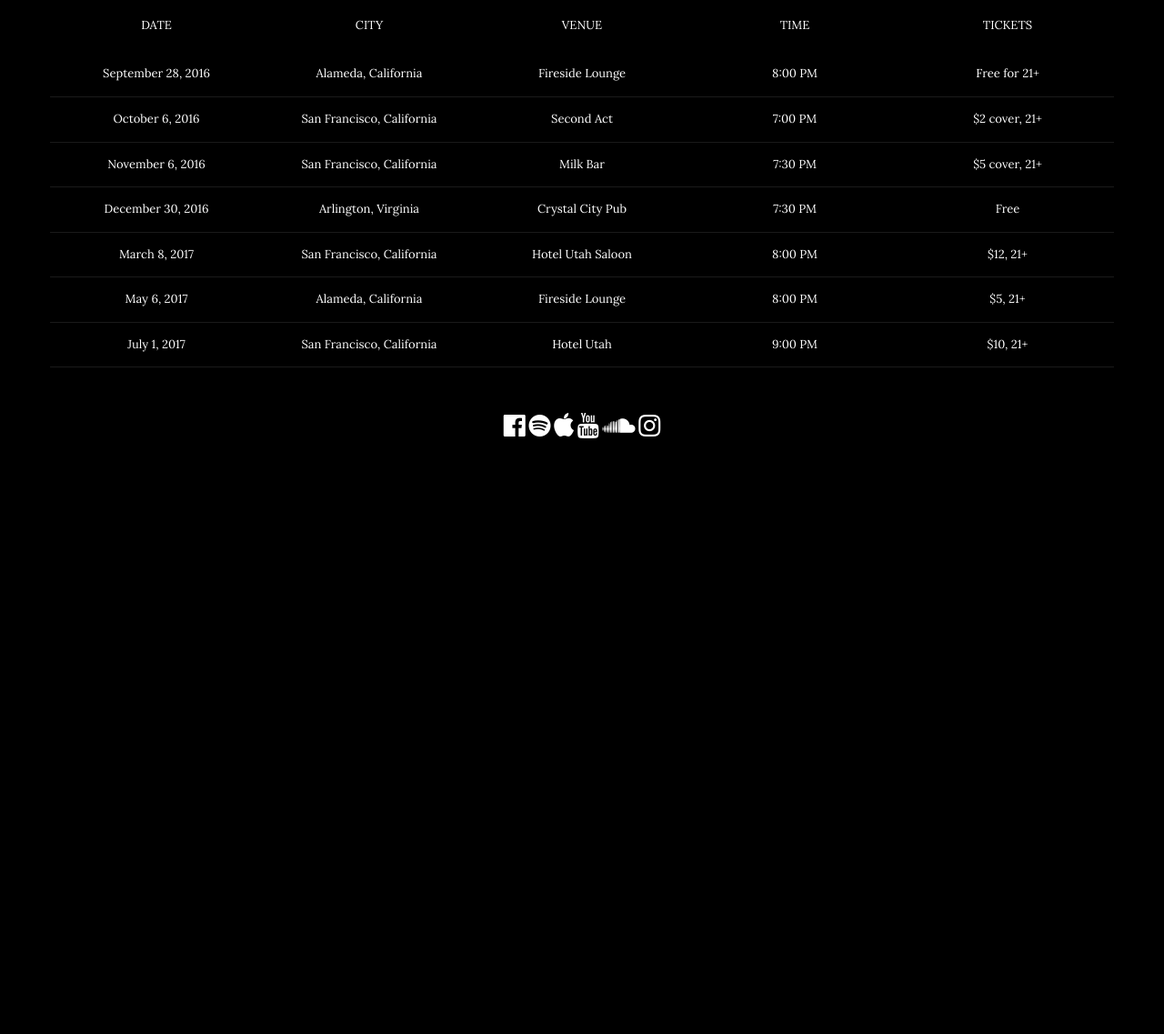
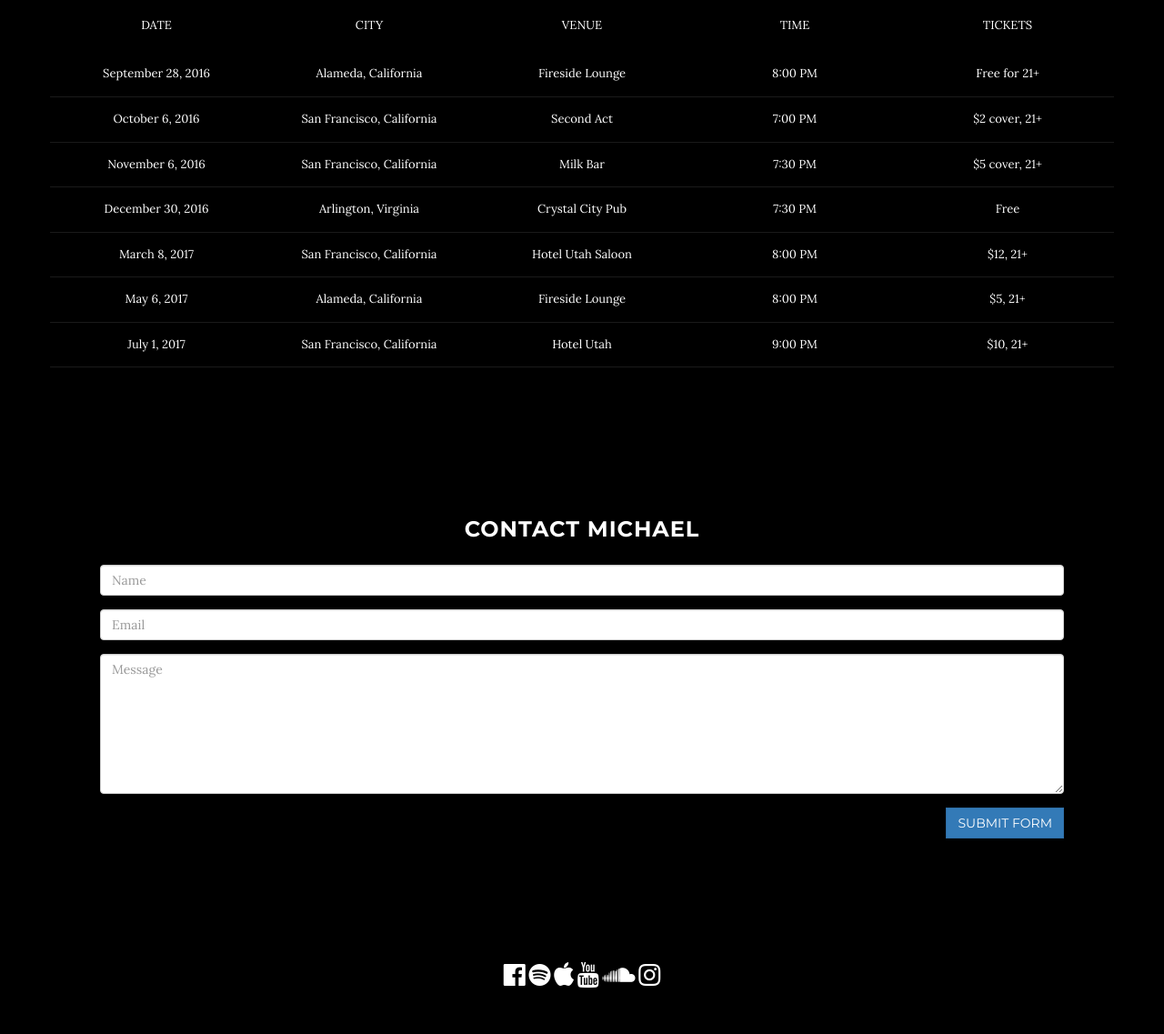
Before and after one commit to mbuono94/mbuono_music, a PHP site: page / in a window 1280 px wide. Shown: the part 2603-3740 px from the top of the page at 91% size. Before the commit the page ends 3085 px from the top, so only its background shows below. Run offline with PHP 8.4, Linux system fonts and the light colour scheme; some libraries are stand-ins or nearby versions.

Commit message:
add google analytics for michaelfbuono94

```diff
--- a/css/grayscale.css
+++ b/css/grayscale.css
@@ -499,6 +499,33 @@ td{
 
 }
 
+
+.red{
+    color:red;
+    }
+.form-area
+{
+    /*background-color: #FAFAFA;*/
+  padding: 10px 40px 60px;
+  margin: 10px 0px 60px;
+  /*border: 1px solid GREY;*/
+  }
+
+/*.form-area
+{
+    text-align: center;
+
+    background-color: #FAFAFA;
+  padding: 10px 40px 60px;
+  margin: 10px 0px 60px;
+  border: 1px solid GREY;
+  }*/
+
+  .center_div{
+    margin: 0 auto;
+    width:100% /* value of your choice which suits your alignment */
+}
+
 /*.imgBackground {
   display: table;
   width: 100%;
--- a/index.html
+++ b/index.html
@@ -266,6 +266,34 @@
         </div>
     </section>
 
+
+    <!-- CONTACT FORM -->
+        <section id="contact" class="container content-section2 text-center">
+
+
+       <div "container" "center_div">
+       <div class="form-area">
+        <form action="https://formspree.io/michaelfbuono94@gmail.com"
+      method="POST">
+        <br style="clear:both">
+                    <h3 style="margin-bottom: 25px; text-align: center;">Contact Michael</h3>
+            <div class="form-group">
+            <input type="text" class="form-control" id="name" name="name" placeholder="Name" required>
+          </div>
+          <div class="form-group">
+            <input type="text" class="form-control" id="email" name="email" placeholder="Email" required>
+          </div>
+                    <div class="form-group">
+                    <textarea class="form-control" type="textarea" id="message" placeholder="Message" maxlength="1400" rows="7"></textarea>
+
+                    </div>
+
+        <button type="button" id="submit" name="submit" class="btn btn-primary pull-right">Submit Form</button>
+        </form>
+    </div   >
+</div>
+</section>
+
     <!-- Map Section -->
     <!-- <div id="map"></div> -->
 
@@ -317,6 +345,43 @@
     <!-- Theme JavaScript -->
     <script src="js/grayscale.min.js"></script>
 
+
+
+    <script>
+$(document).ready(function(){
+    $('#characterLeft').text('140 characters left');
+    $('#message').keydown(function () {
+        var max = 140;
+        var len = $(this).val().length;
+        if (len >= max) {
+            $('#characterLeft').text('You have reached the limit');
+            $('#characterLeft').addClass('red');
+            $('#btnSubmit').addClass('disabled');
+        }
+        else {
+            var ch = max - len;
+            $('#characterLeft').text(ch + ' characters left');
+            $('#btnSubmit').removeClass('disabled');
+            $('#characterLeft').removeClass('red');
+        }
+    });
+});
+
+
+    </script>
+
+  <!-- google analytics -->
+  <script>
+  (function(i,s,o,g,r,a,m){i['GoogleAnalyticsObject']=r;i[r]=i[r]||function(){
+  (i[r].q=i[r].q||[]).push(arguments)},i[r].l=1*new Date();a=s.createElement(o),
+  m=s.getElementsByTagName(o)[0];a.async=1;a.src=g;m.parentNode.insertBefore(a,m)
+  })(window,document,'script','https://www.google-analytics.com/analytics.js','ga');
+
+  ga('create', 'UA-104458921-1', 'auto');
+  ga('send', 'pageview');
+
+</script>
+
 </body>
 
 </html>
```
